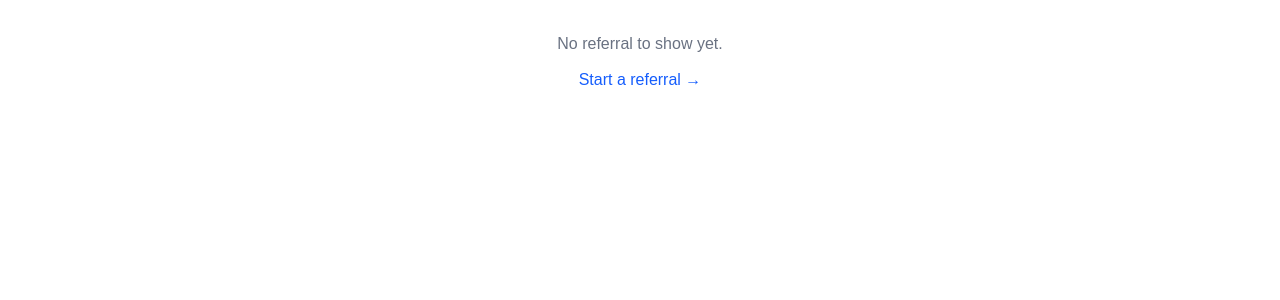
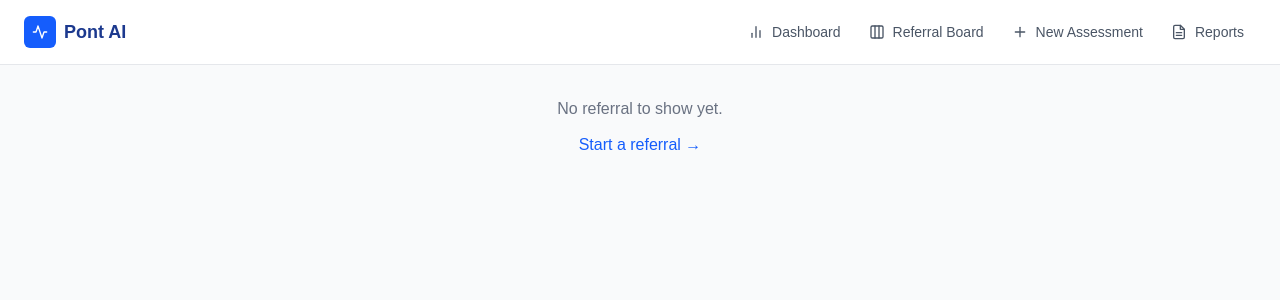
Before and after one commit to MAsif456/Pont-AI, a Next.js app in the folder frontend/: page /results in a window 1280 px wide. Shown: the top 300 px of the page. Built offline with nearby package versions, Linux system fonts and the light colour scheme; no server answers.

Commit message:
feat: persistent app shell (top nav) and reports page

```diff
--- a/frontend/app/layout.tsx
+++ b/frontend/app/layout.tsx
@@ -1,6 +1,7 @@
 import type { Metadata } from "next";
 import { Geist, Geist_Mono } from "next/font/google";
 import "./globals.css";
+import AppNav from "@/components/AppNav";
 
 const geistSans = Geist({
   variable: "--font-geist-sans",
@@ -32,7 +33,10 @@ export default function RootLayout({
       suppressHydrationWarning
       className={`${geistSans.variable} ${geistMono.variable} h-full antialiased`}
     >
-      <body className="min-h-full flex flex-col">{children}</body>
+      <body className="min-h-full">
+        <AppNav />
+        <div className="min-h-[calc(100vh-4rem)] bg-gray-50">{children}</div>
+      </body>
     </html>
   );
 }
--- /dev/null
+++ b/frontend/app/reports/page.tsx
@@ -0,0 +1,67 @@
+"use client";
+
+import Link from "next/link";
+import { useEffect, useState } from "react";
+
+import { StatusBadge } from "@/components/Badges";
+import { listCases } from "@/lib/api";
+import { formatDate } from "@/lib/format";
+import type { CaseSummary } from "@/lib/types";
+
+// Every assessed case carries a referral report, so Reports lists those cases and
+// links through to the report on the case detail view.
+export default function ReportsPage() {
+  const [cases, setCases] = useState<CaseSummary[] | null>(null);
+  const [error, setError] = useState<string | null>(null);
+
+  useEffect(() => {
+    listCases()
+      .then(setCases)
+      .catch(() => setError("Could not load reports (is the backend running?)."));
+  }, []);
+
+  return (
+    <main className="mx-auto max-w-5xl p-8">
+      <h1 className="text-3xl font-bold tracking-tight">Reports</h1>
+      <p className="mt-1 text-sm text-gray-500">Generated referral reports across the caseload.</p>
+
+      {error && <p className="mt-6 rounded-md bg-red-50 p-3 text-sm text-red-700">{error}</p>}
+      {cases?.length === 0 && (
+        <p className="mt-6 rounded-lg border border-dashed border-gray-300 p-10 text-center text-sm text-gray-500">
+          No reports yet — run a referral to generate one.
+        </p>
+      )}
+
+      {cases && cases.length > 0 && (
+        <div className="mt-6 overflow-hidden rounded-lg border border-gray-200 bg-white">
+          <table className="w-full text-left text-sm">
+            <thead className="bg-gray-50 text-xs uppercase tracking-wide text-gray-400">
+              <tr>
+                <th className="px-4 py-3">Patient</th>
+                <th className="px-4 py-3">Top recommendation</th>
+                <th className="px-4 py-3">Status</th>
+                <th className="px-4 py-3">Date</th>
+              </tr>
+            </thead>
+            <tbody>
+              {cases.map((item) => (
+                <tr key={item.case_id} className="border-t border-gray-100 hover:bg-blue-50/40">
+                  <td className="px-4 py-3 font-medium">
+                    <Link href={`/cases/${item.case_id}`} className="text-blue-700 hover:underline">
+                      {item.patient_name}
+                    </Link>
+                  </td>
+                  <td className="px-4 py-3 text-gray-600">{item.top_service ?? "—"}</td>
+                  <td className="px-4 py-3">
+                    <StatusBadge status={item.status} />
+                  </td>
+                  <td className="px-4 py-3 text-gray-500">{formatDate(item.assessed_date)}</td>
+                </tr>
+              ))}
+            </tbody>
+          </table>
+        </div>
+      )}
+    </main>
+  );
+}
--- /dev/null
+++ b/frontend/components/AppNav.tsx
@@ -0,0 +1,103 @@
+"use client";
+
+import Link from "next/link";
+import { usePathname } from "next/navigation";
+
+// Persistent top navigation shared across every page (the app shell in the
+// mockups). Route paths are kept stable; only the labels/chrome are new.
+const NAV = [
+  { href: "/cases", label: "Dashboard", icon: BarChartIcon },
+  { href: "/board", label: "Referral Board", icon: BoardIcon },
+  { href: "/intake", label: "New Assessment", icon: PlusIcon },
+  { href: "/reports", label: "Reports", icon: DocIcon },
+];
+
+export default function AppNav() {
+  const pathname = usePathname();
+  return (
+    <header className="sticky top-0 z-20 border-b border-gray-200 bg-white">
+      <nav className="mx-auto flex h-16 max-w-7xl items-center justify-between px-6">
+        <Link href="/" className="flex items-center gap-2">
+          <span className="flex h-8 w-8 items-center justify-center rounded-md bg-blue-600 text-white">
+            <PulseIcon />
+          </span>
+          <span className="text-lg font-bold text-blue-900">Pont AI</span>
+        </Link>
+        <div className="flex items-center gap-1">
+          {NAV.map((item) => {
+            const active = pathname === item.href || pathname.startsWith(`${item.href}/`);
+            const Icon = item.icon;
+            return (
+              <Link
+                key={item.href}
+                href={item.href}
+                className={`flex items-center gap-2 rounded-md px-3 py-2 text-sm font-medium transition ${
+                  active ? "bg-blue-50 text-blue-700" : "text-gray-600 hover:bg-gray-50"
+                }`}
+              >
+                <Icon />
+                <span className="hidden sm:inline">{item.label}</span>
+              </Link>
+            );
+          })}
+        </div>
+      </nav>
+    </header>
+  );
+}
+
+const iconProps = {
+  width: 16,
+  height: 16,
+  viewBox: "0 0 24 24",
+  fill: "none",
+  stroke: "currentColor",
+  strokeWidth: 2,
+  strokeLinecap: "round" as const,
+  strokeLinejoin: "round" as const,
+};
+
+function PulseIcon() {
+  return (
+    <svg {...iconProps} stroke="white">
+      <path d="M22 12h-4l-3 9L9 3l-3 9H2" />
+    </svg>
+  );
+}
+
+function BarChartIcon() {
+  return (
+    <svg {...iconProps}>
+      <line x1="18" y1="20" x2="18" y2="10" />
+      <line x1="12" y1="20" x2="12" y2="4" />
+      <line x1="6" y1="20" x2="6" y2="14" />
+    </svg>
+  );
+}
+
+function BoardIcon() {
+  return (
+    <svg {...iconProps}>
+      <rect x="3" y="3" width="18" height="18" rx="2" />
+      <path d="M9 3v18M15 3v18" />
+    </svg>
+  );
+}
+
+function PlusIcon() {
+  return (
+    <svg {...iconProps}>
+      <line x1="12" y1="5" x2="12" y2="19" />
+      <line x1="5" y1="12" x2="19" y2="12" />
+    </svg>
+  );
+}
+
+function DocIcon() {
+  return (
+    <svg {...iconProps}>
+      <path d="M14 2H6a2 2 0 0 0-2 2v16a2 2 0 0 0 2 2h12a2 2 0 0 0 2-2V8z" />
+      <path d="M14 2v6h6M8 13h8M8 17h8" />
+    </svg>
+  );
+}
```
